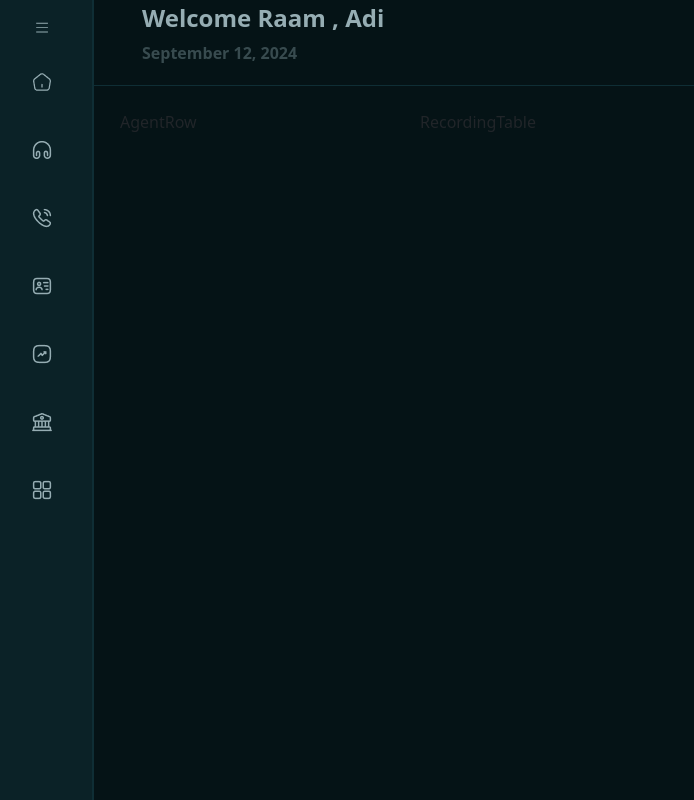
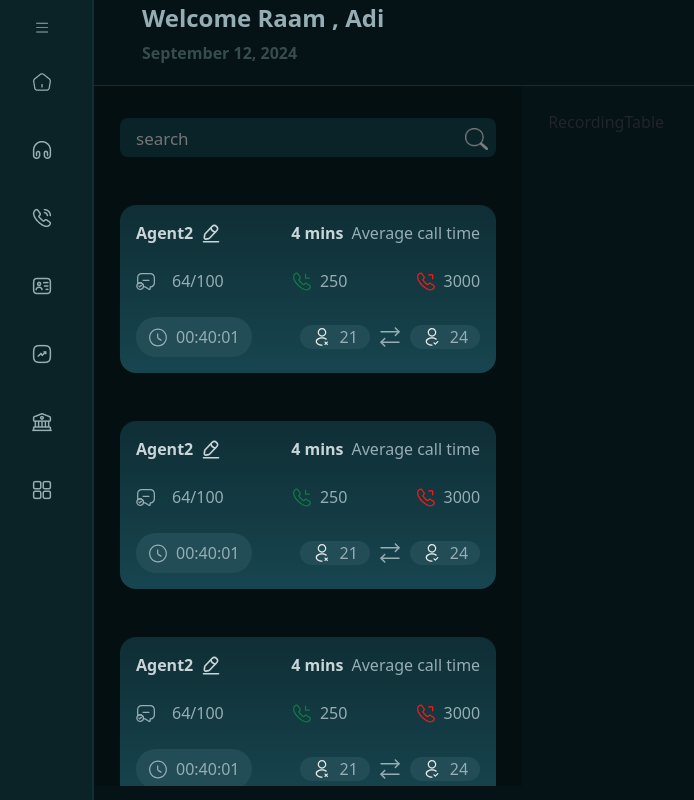
Before and after one commit to jodosjodos/agentCall, a React (Vite) app: page /call in a window 1280 px wide. Shown: the whole page, without its empty margins (8-702 px from the left). Built offline with nearby package versions, Linux system fonts and the light colour scheme.

Commit message:
done with  sidebar call

```diff
--- a/src/component/agents/AgentProfiles.tsx
+++ b/src/component/agents/AgentProfiles.tsx
@@ -26,9 +26,7 @@ const GridContainer = styled.div<{ $selected?: boolean }>`
     grid-template-columns: ${(props) =>
       props.$selected ? "repeat(2, 1fr)" : "repeat(3, 1fr)"};
   }
-
-  @media (min-width: 2000px) {
-    grid-template-columns: repeat(4, 1fr);
+  editProfilelate-columns: repeat(4, 1fr);
   }
 `;
 
@@ -213,7 +211,7 @@ export function AgentProfiles() {
                 </Row>
                 <Row>
                   {callSteps.map((item, i) => (
-                    <CallContainer>
+                    <CallContainer key={i}>
                       <CallProfile
                         src="/userProfile.png"
                         $isHidden={item.active}
--- /dev/null
+++ b/src/component/call/AgentCallSetting.tsx
@@ -0,0 +1,86 @@
+import styled from "styled-components";
+const Paragraph = styled.div`
+  margin-bottom: 0;
+  color: #96adb3;
+`;
+const ParagraphBold = styled(Paragraph)`
+  font-weight: bold;
+  color: #c9d5d8;
+`;
+const EditIcon = styled.img`
+  width: 20px;
+`;
+const AgentCallSettingCol = styled.div`
+  background:linear-gradient(to bottom, #0F2E35, #17454F) ;
+  border-radius: 16px;
+`;
+
+const Row = styled.div<{ $minute_container?: boolean }>`
+  display: flex;
+  justify-content: space-between;
+  align-items: center;
+  background: ${(props) => (props.$minute_container ? "#224D57" : "")};
+  border-radius: ${(props) => (props.$minute_container ? "20px" : "0px")};
+  padding: ${(props) => (props.$minute_container ? "0px 12px" : "0px")};
+`;
+export function AgentCallSetting({ agent }: { agent: agentCalls }) {
+  return (
+    <AgentCallSettingCol className="px-3 py-3 d-flex flex-column gap-4">
+      <div className="d-flex flex-row justify-content-between  gap-5">
+        <div className="d-flex flex-row align-items-center gap-2">
+          <ParagraphBold>{agent.name}</ParagraphBold>
+          <EditIcon src="/editProfile.svg" alt="" className="" />
+        </div>
+        <div className="d-flex flex-row gap-2">
+          <ParagraphBold>{agent.time}</ParagraphBold>
+          <Paragraph>Average call time</Paragraph>
+        </div>
+      </div>
+      <div className="d-flex flex-row justify-content-between gap-5">
+        <div className="d-flex flex-row align-items-center gap-3">
+          <img src="/leads.svg" alt="" className=" w-50" />
+          <Paragraph>{agent.message}</Paragraph>
+        </div>
+
+        <div className="d-flex flex-row align-items-center gap-2">
+          <img src="/incoming_call.svg" alt="" className="w-50" />
+
+          <Paragraph>{agent.receivedCalls}</Paragraph>
+        </div>
+        <div className="d-flex flex-row align-items-center gap-2">
+          <img src="/finished_call.svg" alt="" className="w-50" />
+          <Paragraph>{agent.missedCalls}</Paragraph>
+        </div>
+      </div>
+      <div className="d-flex flex-row justify-content-between gap-5 ">
+        <Row
+          $minute_container
+          className="d-flex flex-row align-items-center gap-2"
+        >
+          <img src="/clockIcon.svg" />
+
+          <Paragraph>{agent.minutesTalked}</Paragraph>
+        </Row>
+        <div className="d-flex flex-row justify-content-center gap-2 py-2">
+          <Row
+            $minute_container
+            className="d-flex flex-row align-items-center gap-2"
+          >
+            <img src="/profile_delete.svg" alt="" />
+            <Paragraph className="text-bold">{agent.client1}</Paragraph>
+          </Row>
+
+          <img src="/transfer.svg" alt="" />
+
+          <Row
+            $minute_container
+            className="d-flex flex-row align-items-center gap-2"
+          >
+            <img src="/profile_checked.svg" alt="" />
+            <Paragraph className="text-bold">{agent.client2}</Paragraph>
+          </Row>
+        </div>
+      </div>
+    </AgentCallSettingCol>
+  );
+}
--- a/src/component/call/AgentRow.tsx
+++ b/src/component/call/AgentRow.tsx
@@ -1,16 +1,59 @@
 import React from "react";
 import styled from "styled-components";
+import { agentCallSetting } from "../../data/agents";
+import { AgentCallSetting } from "./AgentCallSetting";
 const AgentRowContainer = styled.div`
-  max-width: 356px;
-  min-width: 300px;
   padding: 24px 26px;
+  background-color: #040f12;
+  height:calc(100vh - 100px);
+  overflow: scroll;
   @media (max-width: 600px) {
     width: 100%;
     max-width: 100%;
   }
 `;
+
+const ImgMod = styled.img`
+  width: 23px;
+  position: absolute;
+  right: 8px;
+  top: 18px;
+`;
+const InputMod = styled.input`
+  float: right;
+  padding: 6px 6px;
+  border: none;
+  margin-top: 8px;
+  font-size: 17px;
+  background-color: #0a2328;
+  outline: none;
+  border-radius: 8px;
+  color: #96adb3;
+  @media (max-width: 600px) {
+    width: 100%;
+  }
+  border-radius: 8px;
+  color: #96adb3;
+`;
+
 function AgentRow() {
-  return <AgentRowContainer>AgentRow</AgentRowContainer>;
+  return (
+    <AgentRowContainer className="d-flex flex-column gap-5 ">
+      <div className="position-relative  w-100">
+        <InputMod
+          type="text"
+          placeholder="search"
+          className="pt-2 px-3 w-100"
+        />
+        <ImgMod src="/searchIcons.png" />
+      </div>
+      <div className="d-flex flex-column gap-5">
+        {agentCallSetting.map((agent) => (
+          <AgentCallSetting agent={agent} />
+        ))}
+      </div>
+    </AgentRowContainer>
+  );
 }
 
 export default AgentRow;
--- a/src/data/agents.ts
+++ b/src/data/agents.ts
@@ -1,4 +1,4 @@
-export const agents:agentType[] = [
+export const agents: agentType[] = [
   {
     profile: "/userProfile.png",
     name: "AgentSmith",
@@ -36,3 +36,117 @@ export const agents:agentType[] = [
     id: 3,
   },
 ];
+
+export const agentCallSetting: agentCalls[] = [
+  {
+    name: "Agent2",
+    time: "4 mins ",
+    message: "64/100",
+    receivedCalls: "250",
+    missedCalls: "3000",
+    minutesTalked: "00:40:01",
+    client1: 21,
+    client2: 24,
+    id: 1,
+  },
+  {
+    name: "Agent2",
+    time: "4 mins ",
+    message: "64/100",
+    receivedCalls: "250",
+    missedCalls: "3000",
+    minutesTalked: "00:40:01",
+    client1: 21,
+    client2: 24,
+    id: 2,
+  },
+  {
+    name: "Agent2",
+    time: "4 mins ",
+    message: "64/100",
+    receivedCalls: "250",
+    missedCalls: "3000",
+    minutesTalked: "00:40:01",
+    client1: 21,
+    client2: 24,
+    id: 3,
+  },
+  {
+    name: "Agent2",
+    time: "4 mins ",
+    message: "64/100",
+    receivedCalls: "250",
+    missedCalls: "3000",
+    minutesTalked: "00:40:01",
+    client1: 21,
+    client2: 24,
+    id: 4,
+  },
+  {
+    name: "Agent2",
+    time: "4 mins ",
+    message: "64/100",
+    receivedCalls: "250",
+    missedCalls: "3000",
+    minutesTalked: "00:40:01",
+    client1: 21,
+    client2: 24,
+    id: 5,
+  },
+  {
+    name: "Agent2",
+    time: "4 mins ",
+    message: "64/100",
+    receivedCalls: "250",
+    missedCalls: "3000",
+    minutesTalked: "00:40:01",
+    client1: 21,
+    client2: 24,
+    id: 5,
+  },
+  {
+    name: "Agent2",
+    time: "4 mins ",
+    message: "64/100",
+    receivedCalls: "250",
+    missedCalls: "3000",
+    minutesTalked: "00:40:01",
+    client1: 21,
+    client2: 24,
+    id: 5,
+  },
+  {
+    name: "Agent2",
+    time: "4 mins ",
+    message: "64/100",
+    receivedCalls: "250",
+    missedCalls: "3000",
+    minutesTalked: "00:40:01",
+    client1: 21,
+    client2: 24,
+    id: 5,
+  },
+  {
+    name: "Agent2",
+    time: "4 mins ",
+    message: "64/100",
+    receivedCalls: "250",
+    missedCalls: "3000",
+    minutesTalked: "00:40:01",
+    client1: 21,
+    client2: 24,
+    id: 5,
+  },
+  {
+    name: "Agent2",
+    time: "4 mins ",
+    message: "64/100",
+    receivedCalls: "250",
+    missedCalls: "3000",
+    minutesTalked: "00:40:01",
+    client1: 21,
+    client2: 24,
+    id: 5,
+  },
+
+];
```
Also changed, not shown: src/types/types.d.ts (+12 -0 lines).
